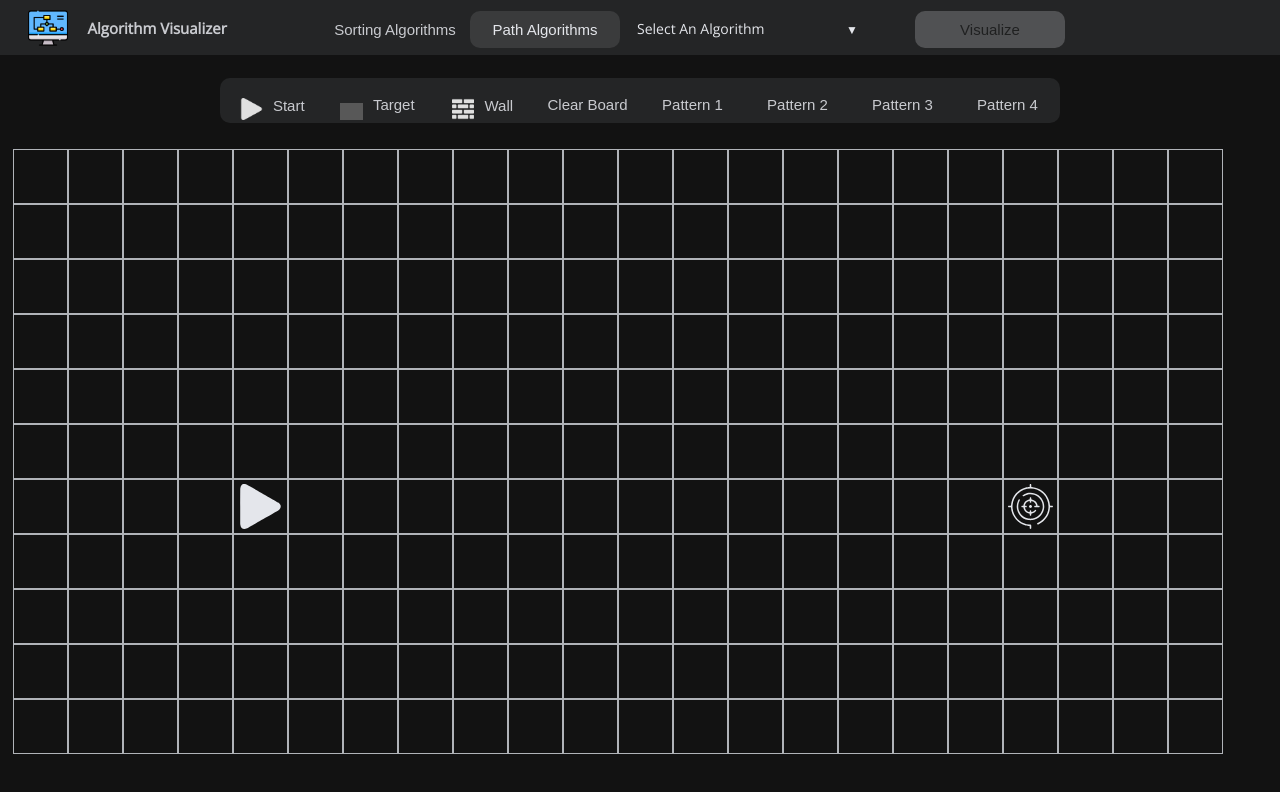
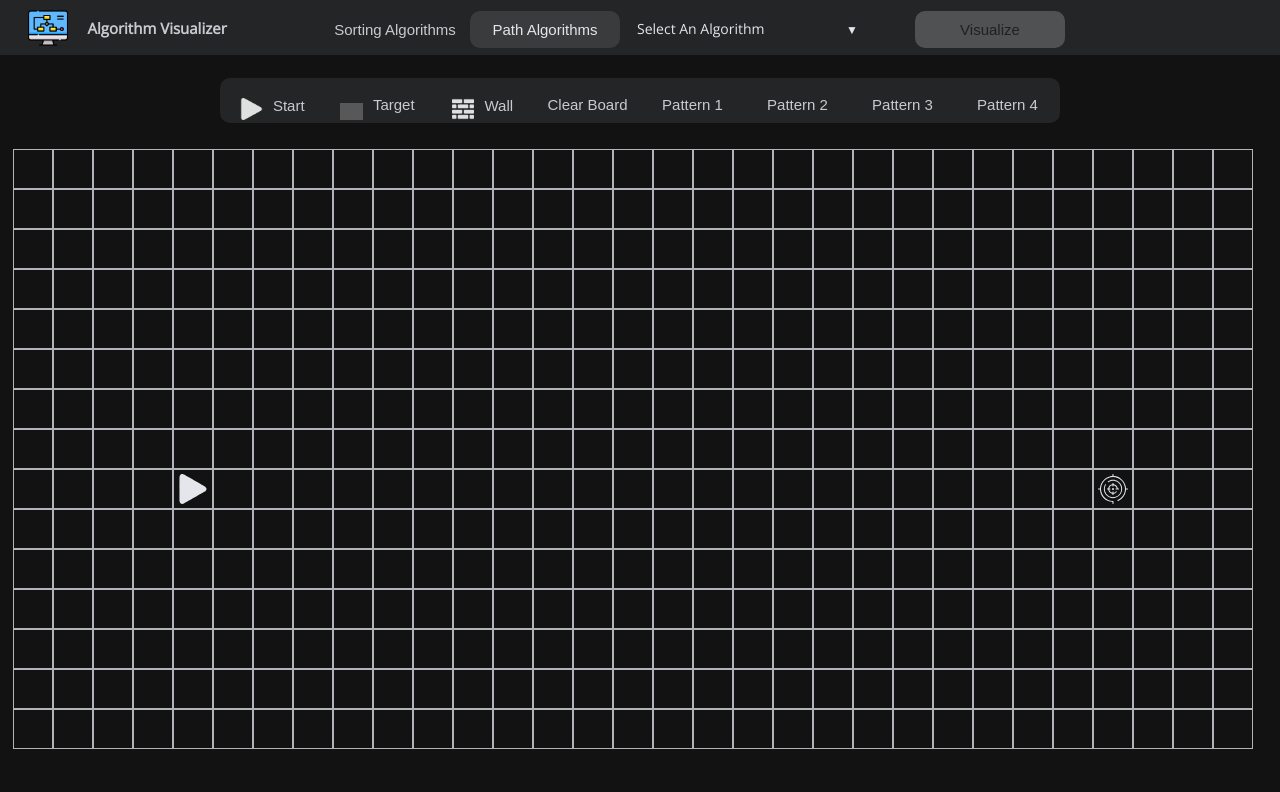
Before and after one commit to saianirudh1/algorithm-visualizer, a React (Create React App) app: page / in a window 1280 px wide. Shown: the top 792 px of the page. Built offline with nearby package versions, Linux system fonts and the light colour scheme; grey boxes are pictures that could not be loaded.

Commit message:
Added DFS and reduced size of boxes

```diff
--- a/src/algorithms/pathAlgorithms/breadthFirstSearch.js
+++ b/src/algorithms/pathAlgorithms/breadthFirstSearch.js
@@ -46,19 +46,19 @@ export const breadthFirstSearch = function (
 };
 
 const animateBreadthFirstSearch = async function (visitedNodesInOrder) {
-  let promises = [];
+  const promises = [];
   for (let index = 0; index < visitedNodesInOrder.length; index++) {
     const item = visitedNodesInOrder[index];
     const box = document.getElementById(`box-${item.row}-${item.col}`);
     setTimeout(() => {
       box.classList.add(classes['box-visited']);
-    }, index * 15);
+    }, index * 20);
 
     promises.push(
       new Promise((resolve) => {
         setTimeout(() => {
           resolve();
-        }, index * 15);
+        }, index * 20);
       })
     );
   }
@@ -67,11 +67,10 @@ const animateBreadthFirstSearch = async function (visitedNodesInOrder) {
 };
 
 const animateShortestPath = async function (lastbox) {
-  let promises = [];
+  const promises = [];
   let previousBox = lastbox.previousBox;
   let index = 0;
   while (previousBox != null) {
-    console.log(previousBox);
     const box = document.getElementById(
       `box-${previousBox.row}-${previousBox.col}`
     );
--- /dev/null
+++ b/src/algorithms/pathAlgorithms/depthFirstSearch.js
@@ -0,0 +1,107 @@
+import classes from '../../components/path/Box.module.css';
+import { START_NODE_COL, START_NODE_ROW } from '../../utils/pathUtils';
+
+const dir = [-1, 0, 1, 0, -1];
+
+export const dfsHelper = function (grid, box, distance, seen, visited) {
+  if ((visited.length && visited[visited.length - 1].isFinish) || box.isWall) {
+    return;
+  }
+
+  box.distance = distance;
+  visited.push(box);
+
+  if (box.isFinish) {
+    return;
+  }
+
+  let currRow = box.row,
+    currCol = box.col;
+
+  const m = grid.length,
+    n = grid[0].length;
+  for (let index = 1; index < dir.length; index++) {
+    let r = currRow + dir[index - 1],
+      c = currCol + dir[index];
+
+    if (r >= 0 && c >= 0 && r < m && c < n && !seen[r][c]) {
+      seen[r][c] = true;
+      const next = grid[r][c];
+      next.previousBox = box;
+      dfsHelper(grid, next, distance + 1, seen, visited);
+    }
+  }
+};
+
+export const depthFirstSearch = function (grid, startBox) {
+  const seen = Array.from(Array(grid.length), () =>
+    Array(grid[0].length).fill(false)
+  );
+  const visitedBoxesInOrder = [];
+  seen[startBox.row][startBox.col] = true;
+  dfsHelper(grid, startBox, 0, seen, visitedBoxesInOrder);
+
+  return visitedBoxesInOrder;
+};
+
+export const animateVisitedBoxes = function (visitedBoxesInOrder) {
+  const promises = [];
+  for (let index = 0; index < visitedBoxesInOrder.length; index++) {
+    const boxObject = visitedBoxesInOrder[index];
+    const box = document.getElementById(
+      `box-${boxObject.row}-${boxObject.col}`
+    );
+
+    setTimeout(() => {
+      box.classList.add(classes['box-visited']);
+    }, index * 30);
+
+    promises.push(
+      new Promise((resolve) => {
+        setTimeout(() => {
+          resolve();
+        }, index * 30);
+      })
+    );
+  }
+
+  return Promise.all(promises);
+};
+
+const animatePath = function (lastbox) {
+  const promises = [];
+
+  let prevBox = lastbox.previousBox;
+  let index = 0;
+  while (prevBox != null) {
+    const box = document.getElementById(`box-${prevBox.row}-${prevBox.col}`);
+
+    setTimeout(() => {
+      box.classList.remove(classes['box-visited']);
+      box.classList.add(classes['box-shortest-path']);
+    }, index * 60);
+
+    promises.push(
+      new Promise((resolve) => {
+        setTimeout(() => {
+          resolve();
+        }, index * 60);
+      })
+    );
+
+    prevBox = prevBox.previousBox;
+    index++;
+  }
+
+  return Promise.all(promises);
+};
+
+export const renderDepthFirstSearch = async function (grid) {
+  const startBox = grid[START_NODE_ROW][START_NODE_COL];
+  const visitedBoxesInOrder = depthFirstSearch(grid, startBox);
+  await animateVisitedBoxes(visitedBoxesInOrder);
+  console.log(visitedBoxesInOrder);
+
+  const lastbox = visitedBoxesInOrder[visitedBoxesInOrder.length - 1];
+  await animatePath(lastbox);
+};
--- a/src/components/header/NavBar.jsx
+++ b/src/components/header/NavBar.jsx
@@ -38,6 +38,7 @@ function NavBar() {
     const algoFunction = algoMap.get(algorithmState.id);
     dispatch(inputActions.setVisualize(true));
     dispatch(inputActions.setGenerate(true));
+    dispatch(inputActions.setControl(true));
 
     if (type === 'sort') {
       const arr = arrayState.slice();
@@ -51,6 +52,7 @@ function NavBar() {
       const grid = getCopy(gridState.grid.slice());
       await algoFunction(grid);
       dispatch(inputActions.setVisualize(false));
+      dispatch(inputActions.setControl(false));
     }
   };
 
--- a/src/components/path/Box.module.css
+++ b/src/components/path/Box.module.css
@@ -1,6 +1,6 @@
 .box {
-  width: 5.5em;
-  height: 5.5em;
+  width: 4em;
+  height: 4em;
   border: 1px solid var(--secondary-color);
   display: flex;
   align-items: center;
@@ -8,8 +8,8 @@
 }
 
 .logo {
-  height: 4.5em;
-  width: 4.5em;
+  height: 3em;
+  width: 3em;
 }
 
 .box-visited {
--- a/src/components/path/Controls.jsx
+++ b/src/components/path/Controls.jsx
@@ -1,4 +1,4 @@
-import { useDispatch } from 'react-redux';
+import { useDispatch, useSelector } from 'react-redux';
 import Button from '../UI/Button';
 
 import target from '../../img/target.png';
@@ -6,11 +6,19 @@ import start from '../../img/start.png';
 import wall from '../../img/wall.png';
 import classes from './Controls.module.css';
 
+import {
+  getCopy,
+  getInitialGrid,
+  removeAnimationClasses,
+} from '../../utils/pathUtils';
+import { renderPatternOne } from '../../mazePatterns/patternOne';
+
 import { gridActions } from '../../store/grid';
-import { getInitialGrid, removeAnimationClasses } from '../../utils/pathUtils';
 
 function Controls() {
   const dispatch = useDispatch();
+  const gridState = useSelector((state) => state.grid.grid);
+  const control = useSelector((state) => state.input.control);
 
   const handleClick = function (e) {
     const type = e.target.dataset.type;
@@ -23,12 +31,20 @@ function Controls() {
     removeAnimationClasses();
   };
 
+  const handlePatternOne = function () {
+    const grid = getCopy(gridState.slice());
+    const newGrid = renderPatternOne(grid);
+
+    dispatch(gridActions.setGrid(newGrid));
+  };
+
   return (
     <div className={classes.controls}>
       <Button
         className={classes['control-btn']}
         onClick={handleClick}
         data-type="start"
+        isDisabled={control}
       >
         <img src={start} alt="Start" />
         Start
@@ -37,6 +53,7 @@ function Controls() {
         className={classes['control-btn']}
         onClick={handleClick}
         data-type="target"
+        isDisabled={control}
       >
         <img src={target} alt="Target" />
         Target
@@ -45,17 +62,34 @@ function Controls() {
         className={classes['control-btn']}
         onClick={handleClick}
         data-type="wall"
+        isDisabled={control}
       >
         <img src={wall} alt="Wall" />
         Wall
       </Button>
-      <Button className={classes['control-btn']} onClick={handleClearBoard}>
+      <Button
+        className={classes['control-btn']}
+        onClick={handleClearBoard}
+        isDisabled={control}
+      >
         Clear Board
       </Button>
-      <Button className={classes['control-btn']}>Pattern 1</Button>
-      <Button className={classes['control-btn']}>Pattern 2</Button>
-      <Button className={classes['control-btn']}>Pattern 3</Button>
-      <Button className={classes['control-btn']}>Pattern 4</Button>
+      <Button
+        className={classes['control-btn']}
+        onClick={handlePatternOne}
+        isDisabled={control}
+      >
+        Pattern 1
+      </Button>
+      <Button className={classes['control-btn']} isDisabled={control}>
+        Pattern 2
+      </Button>
+      <Button className={classes['control-btn']} isDisabled={control}>
+        Pattern 3
+      </Button>
+      <Button className={classes['control-btn']} isDisabled={control}>
+        Pattern 4
+      </Button>
     </div>
   );
 }
--- a/src/constants/appConstants.js
+++ b/src/constants/appConstants.js
@@ -5,6 +5,7 @@ import { renderMergeSort } from '../algorithms/sortAlgorithms/mergeSort';
 import { renderQuickSort } from '../algorithms/sortAlgorithms/quickSort';
 
 import { renderBreadthFirstSearch } from '../algorithms/pathAlgorithms/breadthFirstSearch';
+import { renderDepthFirstSearch } from '../algorithms/pathAlgorithms/depthFirstSearch';
 
 export const sortingAlgorithms = [
   { id: 's1', name: 'Quick Sort', func: renderQuickSort },
@@ -16,6 +17,7 @@ export const sortingAlgorithms = [
 
 export const pathAlgorithms = [
   { id: 'p1', name: 'Breadth First Search', func: renderBreadthFirstSearch },
+  { id: 'p2', name: 'Depth First Search', func: renderDepthFirstSearch },
 ];
 
 export const algoMap = new Map();
--- /dev/null
+++ b/src/mazePatterns/patternOne.js
@@ -0,0 +1,29 @@
+// const hireMe = [
+//   [0, 0],
+//   [1, 0],
+//   [2, 0],
+//   [1, 1],
+//   [1, 2],
+//   [2, 2],
+
+//   [2, 4],
+//   [3, 4],
+
+//   [0, 6],
+//   [1, 6],
+//   [2, 6],
+//   [0, 8],
+//   [0, 9],
+
+//   [0, 11],
+//   [1, 11],
+//   [2, 11],
+//   [2, 12],
+//   [3, 12],
+//   [0, 12],
+//   [0, 13],
+// ];
+
+export const renderPatternOne = function (grid) {
+  return grid;
+};
--- a/src/store/input.js
+++ b/src/store/input.js
@@ -1,6 +1,6 @@
 import { createSlice } from '@reduxjs/toolkit';
 
-const initialState = { visualize: true, generate: false };
+const initialState = { visualize: true, generate: false, control: false };
 const inputSlice = createSlice({
   name: 'input',
   initialState,
@@ -12,6 +12,10 @@ const inputSlice = createSlice({
     setGenerate(state, action) {
       state.generate = action.payload;
     },
+
+    setControl(state, action) {
+      state.control = action.payload;
+    },
   },
 });
 
--- a/src/utils/pathUtils.js
+++ b/src/utils/pathUtils.js
@@ -2,8 +2,8 @@ import classes from '../components/path/Box.module.css';
 
 const windowWidth = window.innerWidth;
 const windowHeight = window.innerHeight;
-const row = Math.round(windowHeight * 0.014);
-const col = Math.round(windowWidth * 0.0175);
+const row = Math.round(windowHeight * 0.0185);
+const col = Math.round(windowWidth * 0.024);
 
 export let START_NODE_ROW = 0;
 export let START_NODE_COL = 0;
```
Also changed, not shown: 1 other file (tests, documents, lock files or other folders).
